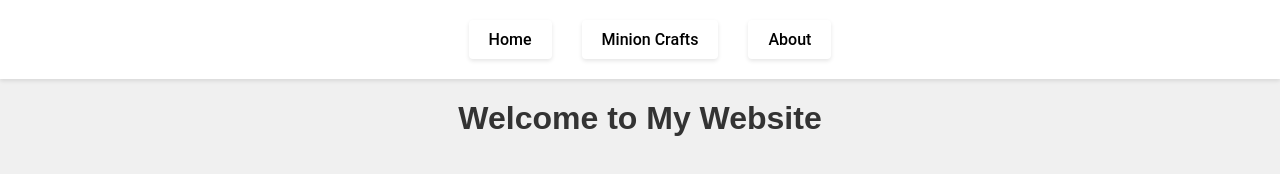
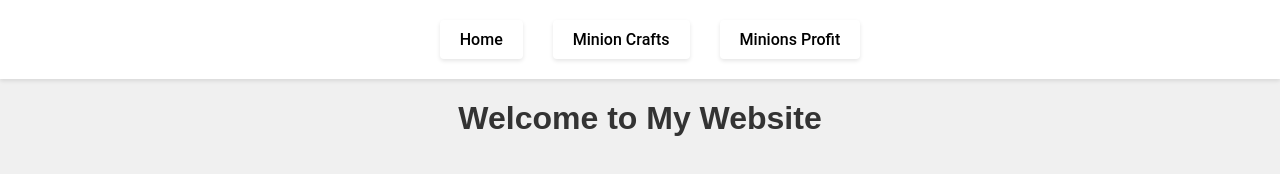
Before and after one commit to FishyNavi/SkyblockMinionsPrice, a plain HTML site: page index.html in a window 1280 px wide. Drawn offline with Linux system fonts and the light colour scheme.

Commit message:
Update index.html

```diff
--- a/index.html
+++ b/index.html
@@ -12,7 +12,7 @@
         <div class="button-container">
             <button onclick="window.location.href='https://fishynavi.github.io/SkyblockMinionsPrice/index'">Home</button>
             <button onclick="window.location.href='https://fishynavi.github.io/SkyblockMinionsPrice/count'">Minion Crafts</button>
-            <button onclick="window.location.href='https://fishynavi.github.io/SkyblockMinionsPrice/Profit'">About</button>
+            <button onclick="window.location.href='https://fishynavi.github.io/SkyblockMinionsPrice/Profit'">Minions Profit</button>
         </div>
     </div>
 
```
